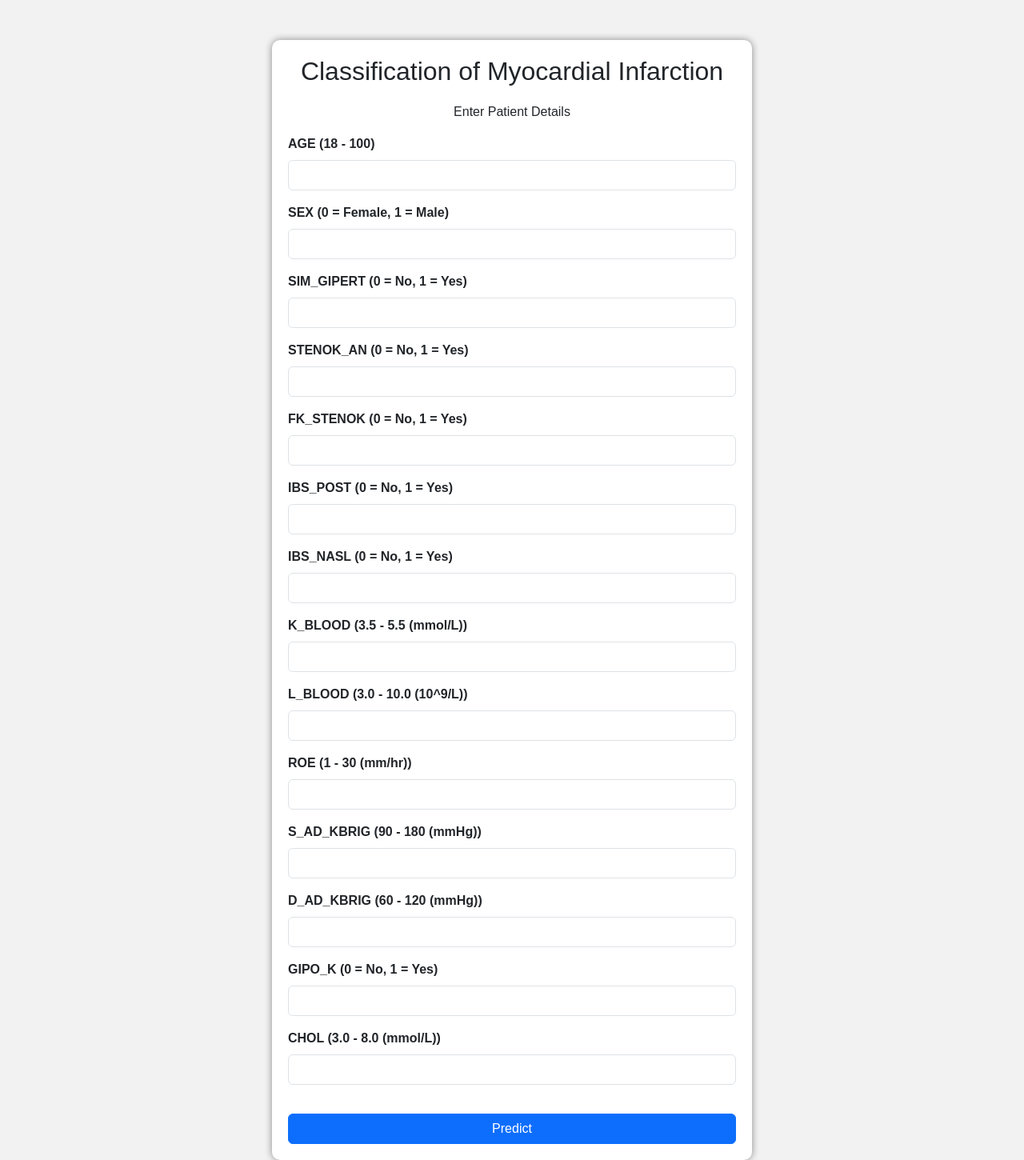
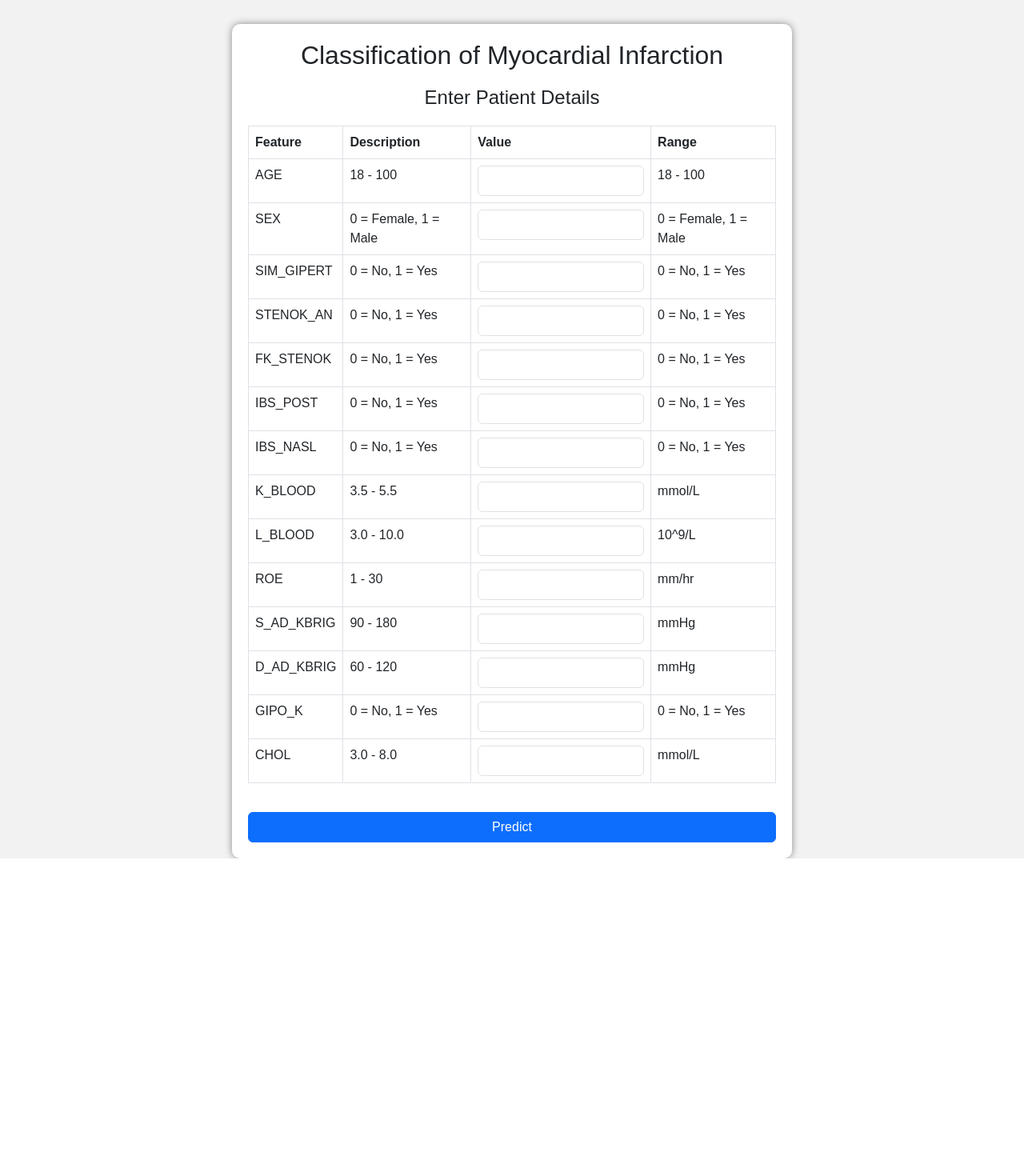
Before and after one commit to AkulaSravani09/Myocardial, a Flask app: page / in a window 1280 px wide. Shown: the whole page at 80% size. After the commit the page ends 1073 px from the top, so only its background shows below. Run offline with Flask 3, Linux system fonts and the light colour scheme.

Commit message:
Update home.html

```diff
--- a/templates/home.html
+++ b/templates/home.html
@@ -11,19 +11,20 @@
             font-family: Arial, sans-serif;
         }
         .container {
-            max-width: 600px;
+            max-width: 700px;
             background: white;
             padding: 20px;
             border-radius: 10px;
             box-shadow: 0px 0px 10px 0px #888;
-            margin-top: 50px;
+            margin-top: 30px;
         }
-        h2 {
+        h2, h4 {
             text-align: center;
             margin-bottom: 20px;
         }
-        .form-label {
-            font-weight: bold;
+        .table {
+            width: 100%;
+            margin-top: 20px;
         }
         .btn-submit {
             width: 100%;
@@ -34,14 +35,28 @@
 <body>
     <div class="container">
         <h2>Classification of Myocardial Infarction</h2>
-        <p class="text-center">Enter Patient Details</p>
+        <h4>Enter Patient Details</h4>
         <form action="/predict" method="post">
-            {% for feature, desc in features_info %}
-            <div class="mb-3">
-                <label class="form-label">{{ feature }} ({{ desc }})</label>
-                <input type="text" class="form-control" name="{{ feature }}" required>
-            </div>
-            {% endfor %}
+            <table class="table table-bordered">
+                <thead>
+                    <tr>
+                        <th>Feature</th>
+                        <th>Description</th>
+                        <th>Value</th>
+                        <th>Range</th>
+                    </tr>
+                </thead>
+                <tbody>
+                    {% for feature, desc in features_info %}
+                    <tr>
+                        <td>{{ feature }}</td>
+                        <td>{{ desc.split('(')[0] }}</td>
+                        <td><input type="text" class="form-control" name="{{ feature }}" required></td>
+                        <td>{{ desc.split('(')[-1].replace(')', '') if '(' in desc else desc }}</td>
+                    </tr>
+                    {% endfor %}
+                </tbody>
+            </table>
             <button type="submit" class="btn btn-primary btn-submit">Predict</button>
         </form>
     </div>
```
